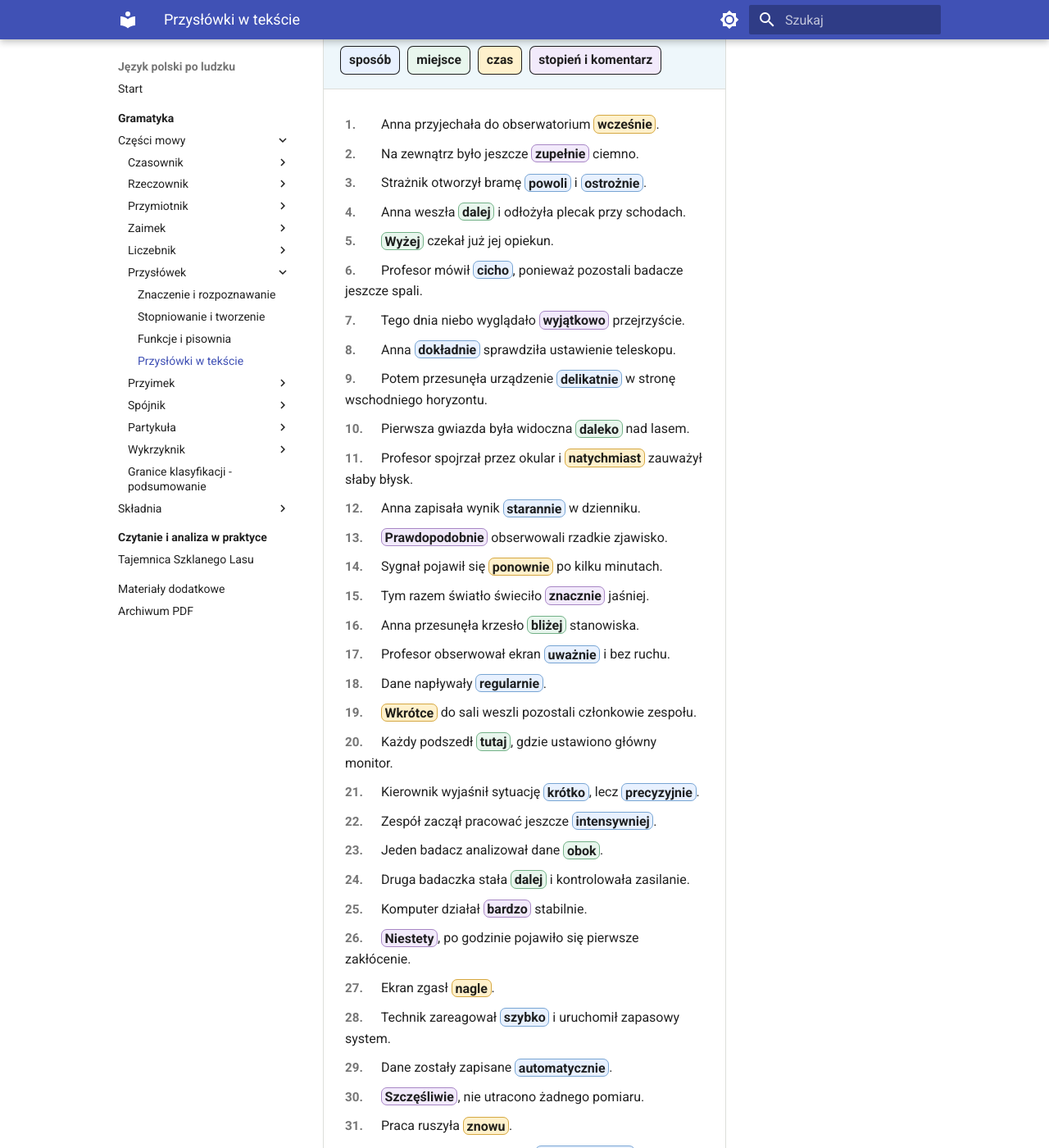
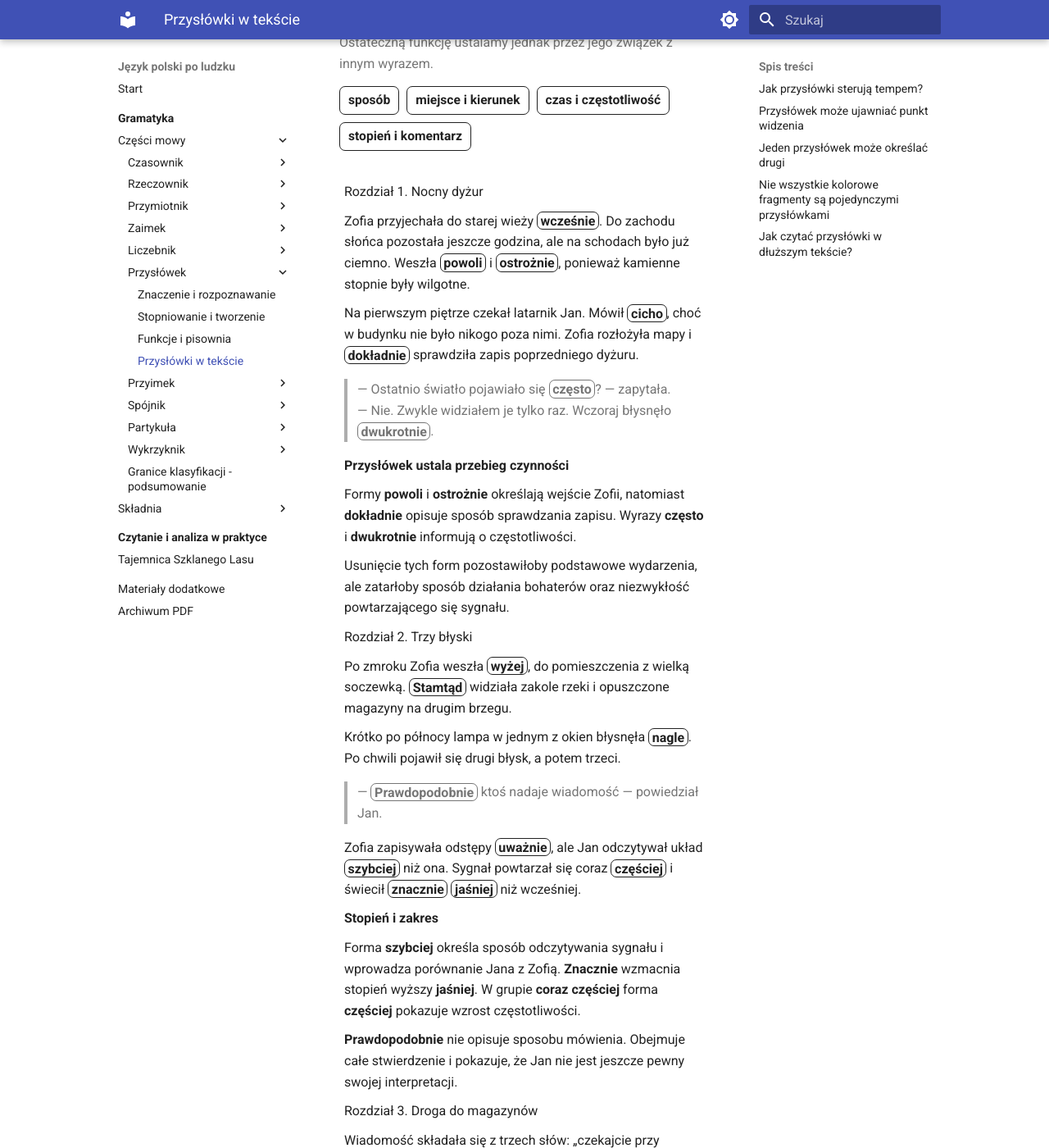
Before and after one commit to dchorazkiewicz/SP_JP, an MkDocs documentation site: the page built from docs/gramatyka/czesci-mowy/przyslowek/przyslowki-w-tekscie.md, in a window 1280 px wide and 1400 px high, scrolled down 373 px. Shown: the whole window at 82% size. Built offline with MkDocs 1.6.1 and Material for MkDocs 9.7.7, drawn with Linux system fonts in a browser that asks for light colours; some of the changed text lies outside the part shown.

Commit message:
Rewrite adverbs in a complete story

```diff
--- a/docs/gramatyka/czesci-mowy/przyslowek/przyslowki-w-tekscie.md
+++ b/docs/gramatyka/czesci-mowy/przyslowek/przyslowki-w-tekscie.md
@@ -1,76 +1,169 @@
-# Przysłówki w tekście
+# Przysłówki w opowieści
 
 <div class="adverb-lesson" markdown>
 
-<div class="indecl-lead">
-Poniższy tekst ma 50 zdań. Przysłówki zostały wyróżnione według znaczenia. Obserwuj, czy określają sposób, miejsce, czas, natężenie czy całe zdanie.
+<div class="lesson-lead" markdown>
+
+W dłuższym tekście przysłówki organizują tempo, miejsce i kolejność wydarzeń. Pokazują też sposób działania, natężenie cech oraz stopień pewności narratora lub bohatera. Dobry przysłówek nie jest przypadkową ozdobą — powinien zmieniać sposób rozumienia konkretnego fragmentu.
+
 </div>
 
-<div class="indecl-reading">
-  <div class="indecl-reading-header">
-    <h2>Poranek w obserwatorium</h2>
-    <p>Kolory pokazują różne funkcje przysłówków.</p>
-    <div class="indecl-reading-legend">
-      <span class="ind-blue">sposób</span>
-      <span class="ind-green">miejsce</span>
-      <span class="ind-yellow">czas</span>
-      <span class="ind-purple">stopień i komentarz</span>
+<div class="reading-panel adverb-reading" markdown>
+  <div class="reading-header">
+    <h2>Sygnał z wieży nad rzeką</h2>
+    <p>Kolor wskazuje główne znaczenie przysłówka w danym zdaniu. Ostateczną funkcję ustalamy jednak przez jego związek z innym wyrazem.</p>
+    <div class="reading-legend">
+      <span class="adv-manner">sposób</span>
+      <span class="adv-place">miejsce i kierunek</span>
+      <span class="adv-time">czas i częstotliwość</span>
+      <span class="adv-degree">stopień i komentarz</span>
     </div>
   </div>
-  <div class="indecl-reading-text">
-    <p><span class="indecl-sentence-no">1.</span> Anna przyjechała do obserwatorium <span class="indecl-token ind-yellow">wcześnie</span>.</p>
-    <p><span class="indecl-sentence-no">2.</span> Na zewnątrz było jeszcze <span class="indecl-token ind-purple">zupełnie</span> ciemno.</p>
-    <p><span class="indecl-sentence-no">3.</span> Strażnik otworzył bramę <span class="indecl-token ind-blue">powoli</span> i <span class="indecl-token ind-blue">ostrożnie</span>.</p>
-    <p><span class="indecl-sentence-no">4.</span> Anna weszła <span class="indecl-token ind-green">dalej</span> i odłożyła plecak przy schodach.</p>
-    <p><span class="indecl-sentence-no">5.</span> <span class="indecl-token ind-green">Wyżej</span> czekał już jej opiekun.</p>
-    <p><span class="indecl-sentence-no">6.</span> Profesor mówił <span class="indecl-token ind-blue">cicho</span>, ponieważ pozostali badacze jeszcze spali.</p>
-    <p><span class="indecl-sentence-no">7.</span> Tego dnia niebo wyglądało <span class="indecl-token ind-purple">wyjątkowo</span> przejrzyście.</p>
-    <p><span class="indecl-sentence-no">8.</span> Anna <span class="indecl-token ind-blue">dokładnie</span> sprawdziła ustawienie teleskopu.</p>
-    <p><span class="indecl-sentence-no">9.</span> Potem przesunęła urządzenie <span class="indecl-token ind-blue">delikatnie</span> w stronę wschodniego horyzontu.</p>
-    <p><span class="indecl-sentence-no">10.</span> Pierwsza gwiazda była widoczna <span class="indecl-token ind-green">daleko</span> nad lasem.</p>
-    <p><span class="indecl-sentence-no">11.</span> Profesor spojrzał przez okular i <span class="indecl-token ind-yellow">natychmiast</span> zauważył słaby błysk.</p>
-    <p><span class="indecl-sentence-no">12.</span> Anna zapisała wynik <span class="indecl-token ind-blue">starannie</span> w dzienniku.</p>
-    <p><span class="indecl-sentence-no">13.</span> <span class="indecl-token ind-purple">Prawdopodobnie</span> obserwowali rzadkie zjawisko.</p>
-    <p><span class="indecl-sentence-no">14.</span> Sygnał pojawił się <span class="indecl-token ind-yellow">ponownie</span> po kilku minutach.</p>
-    <p><span class="indecl-sentence-no">15.</span> Tym razem światło świeciło <span class="indecl-token ind-purple">znacznie</span> jaśniej.</p>
-    <p><span class="indecl-sentence-no">16.</span> Anna przesunęła krzesło <span class="indecl-token ind-green">bliżej</span> stanowiska.</p>
-    <p><span class="indecl-sentence-no">17.</span> Profesor obserwował ekran <span class="indecl-token ind-blue">uważnie</span> i bez ruchu.</p>
-    <p><span class="indecl-sentence-no">18.</span> Dane napływały <span class="indecl-token ind-blue">regularnie</span>.</p>
-    <p><span class="indecl-sentence-no">19.</span> <span class="indecl-token ind-yellow">Wkrótce</span> do sali weszli pozostali członkowie zespołu.</p>
-    <p><span class="indecl-sentence-no">20.</span> Każdy podszedł <span class="indecl-token ind-green">tutaj</span>, gdzie ustawiono główny monitor.</p>
-    <p><span class="indecl-sentence-no">21.</span> Kierownik wyjaśnił sytuację <span class="indecl-token ind-blue">krótko</span>, lecz <span class="indecl-token ind-blue">precyzyjnie</span>.</p>
-    <p><span class="indecl-sentence-no">22.</span> Zespół zaczął pracować jeszcze <span class="indecl-token ind-blue">intensywniej</span>.</p>
-    <p><span class="indecl-sentence-no">23.</span> Jeden badacz analizował dane <span class="indecl-token ind-green">obok</span>.</p>
-    <p><span class="indecl-sentence-no">24.</span> Druga badaczka stała <span class="indecl-token ind-green">dalej</span> i kontrolowała zasilanie.</p>
-    <p><span class="indecl-sentence-no">25.</span> Komputer działał <span class="indecl-token ind-purple">bardzo</span> stabilnie.</p>
-    <p><span class="indecl-sentence-no">26.</span> <span class="indecl-token ind-purple">Niestety</span>, po godzinie pojawiło się pierwsze zakłócenie.</p>
-    <p><span class="indecl-sentence-no">27.</span> Ekran zgasł <span class="indecl-token ind-yellow">nagle</span>.</p>
-    <p><span class="indecl-sentence-no">28.</span> Technik zareagował <span class="indecl-token ind-blue">szybko</span> i uruchomił zapasowy system.</p>
-    <p><span class="indecl-sentence-no">29.</span> Dane zostały zapisane <span class="indecl-token ind-blue">automatycznie</span>.</p>
-    <p><span class="indecl-sentence-no">30.</span> <span class="indecl-token ind-purple">Szczęśliwie</span>, nie utracono żadnego pomiaru.</p>
-    <p><span class="indecl-sentence-no">31.</span> Praca ruszyła <span class="indecl-token ind-yellow">znowu</span>.</p>
-    <p><span class="indecl-sentence-no">32.</span> Anna porównywała wyniki <span class="indecl-token ind-blue">systematycznie</span>.</p>
-    <p><span class="indecl-sentence-no">33.</span> Każdy kolejny błysk pojawiał się <span class="indecl-token ind-purple">trochę</span> <span class="indecl-token ind-yellow">wcześniej</span>.</p>
-    <p><span class="indecl-sentence-no">34.</span> Profesor obliczył odległość <span class="indecl-token ind-blue">ręcznie</span>, aby sprawdzić program.</p>
-    <p><span class="indecl-sentence-no">35.</span> Oba wyniki zgadzały się <span class="indecl-token ind-purple">niemal</span> <span class="indecl-token ind-blue">idealnie</span>.</p>
-    <p><span class="indecl-sentence-no">36.</span> Słońce wschodziło coraz <span class="indecl-token ind-green">wyżej</span>.</p>
-    <p><span class="indecl-sentence-no">37.</span> Gwiazdy znikały <span class="indecl-token ind-blue">stopniowo</span> z jasnego nieba.</p>
-    <p><span class="indecl-sentence-no">38.</span> Badacze musieli zakończyć obserwację <span class="indecl-token ind-yellow">wcześniej</span> niż planowali.</p>
-    <p><span class="indecl-sentence-no">39.</span> Anna zamknęła osłonę teleskopu <span class="indecl-token ind-blue">ostrożniej</span> niż zwykle.</p>
-    <p><span class="indecl-sentence-no">40.</span> Potem zeszła <span class="indecl-token ind-green">niżej</span> po krętych schodach.</p>
-    <p><span class="indecl-sentence-no">41.</span> W kuchni pachniało <span class="indecl-token ind-purple">niezwykle</span> mocną kawą.</p>
-    <p><span class="indecl-sentence-no">42.</span> Zespół omówił wyniki <span class="indecl-token ind-blue">wspólnie</span>.</p>
-    <p><span class="indecl-sentence-no">43.</span> Profesor przedstawił hipotezę <span class="indecl-token ind-blue">najdokładniej</span>, jak potrafił.</p>
-    <p><span class="indecl-sentence-no">44.</span> Anna słuchała <span class="indecl-token ind-blue">uważniej</span> niż podczas wcześniejszych spotkań.</p>
-    <p><span class="indecl-sentence-no">45.</span> <span class="indecl-token ind-yellow">Później</span> przygotowała pierwszy wykres.</p>
-    <p><span class="indecl-sentence-no">46.</span> Linie układały się <span class="indecl-token ind-purple">zaskakująco</span> <span class="indecl-token ind-blue">regularnie</span>.</p>
-    <p><span class="indecl-sentence-no">47.</span> Kierownik wysłał raport <span class="indecl-token ind-yellow">natychmiast</span>.</p>
-    <p><span class="indecl-sentence-no">48.</span> Odpowiedź z zagranicznego obserwatorium przyszła <span class="indecl-token ind-yellow">wieczorem</span>.</p>
-    <p><span class="indecl-sentence-no">49.</span> Inny zespół zaobserwował zjawisko <span class="indecl-token ind-blue">podobnie</span>.</p>
-    <p><span class="indecl-sentence-no">50.</span> Anna wróciła do domu <span class="indecl-token ind-yellow">późno</span>, ale czuła się <span class="indecl-token ind-purple">wyjątkowo</span> szczęśliwa.</p>
+  <div class="reading-text" markdown>
+
+<div class="adverb-scene-break">Rozdział 1. Nocny dyżur</div>
+
+Zofia przyjechała do starej wieży <span class="word-token adv-time">wcześnie</span>. Do zachodu słońca pozostała jeszcze godzina, ale na schodach było już ciemno. Weszła <span class="word-token adv-manner">powoli</span> i <span class="word-token adv-manner">ostrożnie</span>, ponieważ kamienne stopnie były wilgotne.
+
+Na pierwszym piętrze czekał latarnik Jan. Mówił <span class="word-token adv-manner">cicho</span>, choć w budynku nie było nikogo poza nimi. Zofia rozłożyła mapy i <span class="word-token adv-manner">dokładnie</span> sprawdziła zapis poprzedniego dyżuru.
+
+> — Ostatnio światło pojawiało się <span class="word-token adv-time">często</span>? — zapytała.
+> — Nie. Zwykle widziałem je tylko raz. Wczoraj błysnęło <span class="word-token adv-time">dwukrotnie</span>.
+
+<div class="adverb-reading__commentary" markdown>
+<strong>Przysłówek ustala przebieg czynności</strong>
+
+Formy <strong>powoli</strong> i <strong>ostrożnie</strong> określają wejście Zofii, natomiast <strong>dokładnie</strong> opisuje sposób sprawdzania zapisu. Wyrazy <strong>często</strong> i <strong>dwukrotnie</strong> informują o częstotliwości.
+
+Usunięcie tych form pozostawiłoby podstawowe wydarzenia, ale zatarłoby sposób działania bohaterów oraz niezwykłość powtarzającego się sygnału.
+</div>
+
+<div class="adverb-scene-break">Rozdział 2. Trzy błyski</div>
+
+Po zmroku Zofia weszła <span class="word-token adv-place">wyżej</span>, do pomieszczenia z wielką soczewką. <span class="word-token adv-place">Stamtąd</span> widziała zakole rzeki i opuszczone magazyny na drugim brzegu.
+
+Krótko po północy lampa w jednym z okien błysnęła <span class="word-token adv-time">nagle</span>. Po chwili pojawił się drugi błysk, a potem trzeci.
+
+> — <span class="word-token adv-degree">Prawdopodobnie</span> ktoś nadaje wiadomość — powiedział Jan.
+
+Zofia zapisywała odstępy <span class="word-token adv-manner">uważnie</span>, ale Jan odczytywał układ <span class="word-token adv-degree">szybciej</span> <span class="comparison-anchor">niż ona</span>. Sygnał powtarzał się coraz <span class="word-token adv-degree">częściej</span> i świecił <span class="word-token adv-degree">znacznie</span> <span class="word-token adv-degree">jaśniej</span> niż wcześniej.
+
+<div class="adverb-reading__commentary" markdown>
+<strong>Stopień i zakres</strong>
+
+Forma <strong>szybciej</strong> określa sposób odczytywania sygnału i wprowadza porównanie Jana z Zofią. <strong>Znacznie</strong> wzmacnia stopień wyższy <strong>jaśniej</strong>. W grupie <strong>coraz częściej</strong> forma <strong>częściej</strong> pokazuje wzrost częstotliwości.
+
+<strong>Prawdopodobnie</strong> nie opisuje sposobu mówienia. Obejmuje całe stwierdzenie i pokazuje, że Jan nie jest jeszcze pewny swojej interpretacji.
+</div>
+
+<div class="adverb-scene-break">Rozdział 3. Droga do magazynów</div>
+
+Wiadomość składała się z trzech słów: „czekajcie przy nabrzeżu”. Zofia i Jan zeszli <span class="word-token adv-place">niżej</span>. Tym razem poruszali się <span class="word-token adv-degree">ostrożniej</span> <span class="comparison-anchor">niż podczas wejścia</span>.
+
+Na dole Jan zatrzymał się przy bocznych drzwiach. Zofia wyszła pierwsza i rozejrzała się <span class="word-token adv-manner">uważnie</span>. Magazyny znajdowały się <span class="word-token adv-place">niedaleko</span>, lecz prowadząca do nich ścieżka była <span class="word-token adv-degree">niemal</span> całkowicie zalana.
+
+Poszli <span class="word-token adv-place">dalej</span> wzdłuż rzeki. Jan stawiał kroki <span class="word-token adv-manner">pewnie</span>, natomiast Zofia szła <span class="word-token adv-degree">wolniej</span>, sprawdzając grunt przed każdym krokiem.
+
+<div class="adverb-reading__commentary" markdown>
+<strong>To samo wydarzenie można opisać z różną dokładnością</strong>
+
+Formy <strong>niżej, niedaleko, dalej</strong> organizują przestrzeń. <strong>Pewnie</strong> i <strong>wolniej</strong> przeciwstawiają sposób poruszania się bohaterów.
+
+Wyraz <strong>niemal</strong> obejmuje połączenie <strong>całkowicie zalana</strong>. Nie oznacza, że ścieżka była „niemal ścieżką”, lecz że do pełnego zalania brakowało niewiele.
+</div>
+
+<div class="adverb-scene-break">Rozdział 4. Wyjaśnienie sygnału</div>
+
+Przy ostatnim magazynie znaleźli młodego człowieka z uszkodzonym radiem. Urządzenie działało <span class="word-token adv-degree">nienajlepiej</span>, dlatego próbował wezwać pomoc za pomocą lampy.
+
+Zofia naprawiła przewód <span class="word-token adv-manner">ręcznie</span>. Jan obserwował ją <span class="word-token adv-manner">cierpliwie</span>, a potem sprawdził sygnał <span class="word-token adv-degree">najdokładniej</span> <span class="comparison-anchor">ze wszystkich obecnych</span>.
+
+Radio odezwało się <span class="word-token adv-time">natychmiast</span>. <span class="word-token adv-degree">Na szczęście</span> pomoc znajdowała się już w drodze. <span class="word-token adv-time">Wkrótce</span> przy nabrzeżu pojawiła się łódź ratownicza.
+
+Zofia wróciła do wieży <span class="word-token adv-time">późno</span>, ale następny zapis w dzienniku przygotowała <span class="word-token adv-manner">wyjątkowo starannie</span>. Tym razem każde światło nad rzeką miało zostać opisane możliwie <span class="word-token adv-manner">precyzyjnie</span>.
+
+<div class="adverb-reading__commentary" markdown>
+<strong>Przysłówek może oceniać jakość, czas i sposób</strong>
+
+Forma <strong>nienajlepiej</strong> opisuje jakość działania radia i zgodnie z aktualną pisownią tworzy z <em>nie</em> jeden wyraz. <strong>Najdokładniej</strong> ma stopień najwyższy, a jego grupa porównawcza została wskazana wyrażeniem <strong>ze wszystkich obecnych</strong>.
+
+<strong>Na szczęście</strong> komentuje całą sytuację, ale nie jest pojedynczym przysłówkiem — to wyrażenie przyimkowe o podobnej funkcji znaczeniowej.
+</div>
+
   </div>
 </div>
 
-[Wróć do przeglądu przysłówka](../){ .md-button }
+## Jak przysłówki sterują tempem?
+
+Porównaj:
+
+> Zofia weszła do wieży.
+> Zofia weszła do wieży <span class="form-focus">powoli</span> i <span class="form-focus">ostrożnie</span>.
+
+Pierwsze zdanie podaje wydarzenie. Drugie spowalnia obraz i kieruje uwagę na każdy krok bohaterki.
+
+Z kolei formy:
+
+> nagle; natychmiast; wkrótce
+
+przyspieszają następstwo zdarzeń albo skracają odczuwany odstęp między nimi.
+
+## Przysłówek może ujawniać punkt widzenia
+
+> <span class="form-focus">Prawdopodobnie</span> ktoś nadaje wiadomość.
+
+To nie jest pewny fakt. Wyraz pokazuje ocenę Jana.
+
+Porównaj:
+
+> Ktoś nadaje wiadomość.
+> Prawdopodobnie ktoś nadaje wiadomość.
+> Na pewno ktoś nadaje wiadomość.
+
+Zmienia się stopień pewności, choć opisywane zdarzenie pozostaje podobne. **Na pewno** jest jednak wyrażeniem, a nie jednym przysłówkiem.
+
+## Jeden przysłówek może określać drugi
+
+> wyjątkowo starannie;
+> znacznie jaśniej;
+> możliwie precyzyjnie.
+
+W każdym połączeniu drugi przysłówek nazywa sposób albo stopień działania, a pierwszy modyfikuje jego natężenie lub zakres.
+
+## Nie wszystkie kolorowe fragmenty są pojedynczymi przysłówkami
+
+W opowieści wyróżniono także **na szczęście** i **wyjątkowo starannie** jako całe fragmenty ważne dla interpretacji. Analiza gramatyczna musi jednak zejść poziom niżej:
+
+- **na szczęście** — wyrażenie przyimkowe komentujące całe zdanie;
+- **wyjątkowo starannie** — grupa dwóch przysłówków;
+- **ze wszystkich obecnych** — wyrażenie wskazujące grupę porównawczą, nie przysłówek.
+
+Oznaczenie pomaga znaleźć ważny fragment, ale nie zastępuje analizy jego budowy.
+
+## Jak czytać przysłówki w dłuższym tekście?
+
+<div class="adverb-step-list">
+  <div class="adverb-step"><strong>Najpierw przeczytaj opowieść dla sensu.</strong> Ustal kolejność wydarzeń, miejsca i bohaterów.</div>
+  <div class="adverb-step"><strong>Przy każdym przysłówku znajdź wyraz określany.</strong> Czasownik, przymiotnik, inny przysłówek czy całe zdanie?</div>
+  <div class="adverb-step"><strong>Ustal znaczenie w tym miejscu.</strong> Sposób, miejsce, czas, częstotliwość, stopień czy komentarz?</div>
+  <div class="adverb-step"><strong>Przy stopniu wyższym i najwyższym znajdź porównanie.</strong></div>
+  <div class="adverb-step"><strong>Zwróć uwagę na szyk.</strong> Pozycja może zmienić zakres albo nacisk.</div>
+  <div class="adverb-step"><strong>Rozróżnij pojedynczy przysłówek od całego wyrażenia.</strong></div>
+</div>
+
+<div class="adverb-summary">
+<h3>Co pokazuje cała opowieść?</h3>
+<ul>
+  <li>Przysłówki organizują tempo, czas i przestrzeń wydarzeń.</li>
+  <li>Opisują sposób działania oraz różnice między zachowaniem bohaterów.</li>
+  <li>Przysłówki stopnia mogą wzmacniać przymiotnik, inny przysłówek albo formę porównawczą.</li>
+  <li>Wyrazy komentujące całe zdanie pokazują stopień pewności i punkt widzenia.</li>
+  <li>Stopień wyższy i najwyższy wymagają rozpoznania punktu lub grupy porównania.</li>
+  <li>Wyrażenie pełniące funkcję podobną do przysłówka nie zawsze jest pojedynczym przysłówkiem.</li>
+  <li>Dobry przysłówek wnosi informację potrzebną dla sensu, tempa albo perspektywy tekstu.</li>
+</ul>
+</div>
+
+[Wróć do początku działu o przysłówku](../){ .md-button .md-button--primary }
 
 </div>
```
